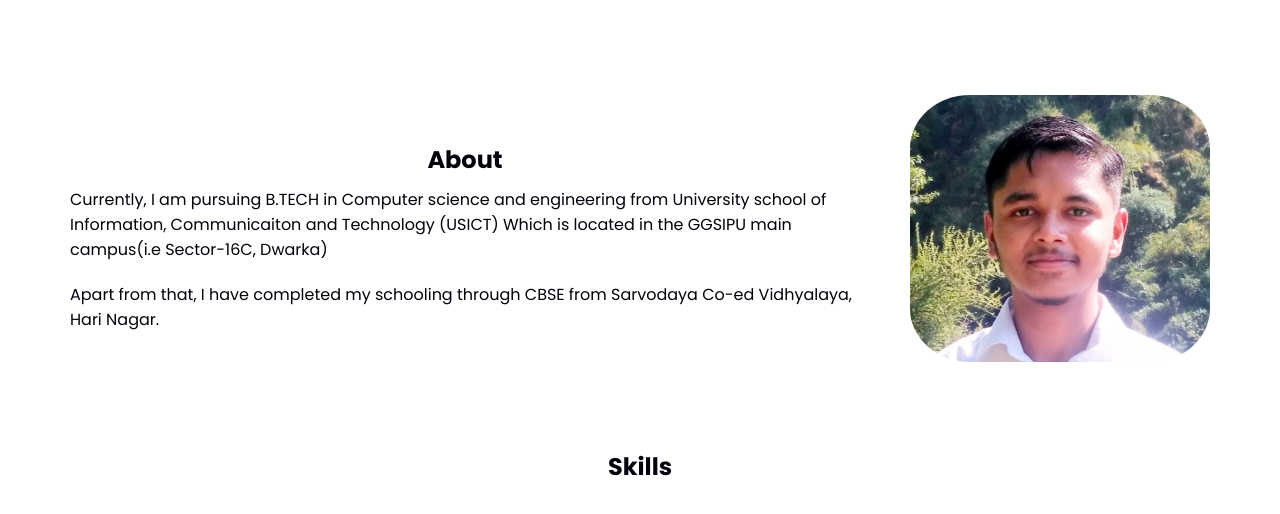
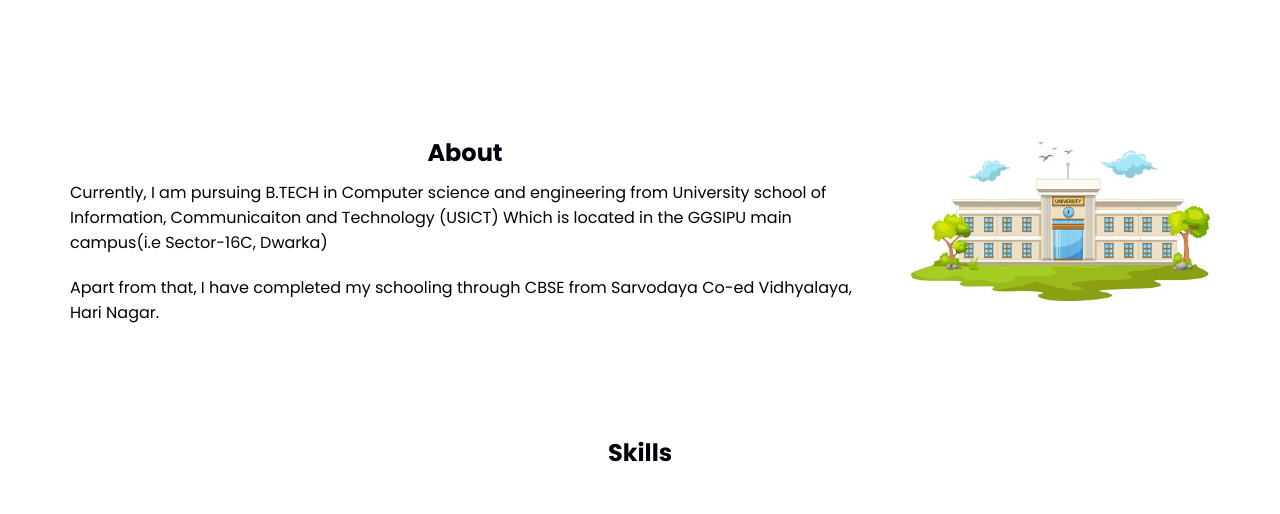
Before and after one commit to sid0000007/portfolio, a plain HTML site: page index.html in a window 1280 px wide. Shown: the part 546-1060 px from the top of the page. Drawn offline with Linux system fonts and the light colour scheme; files whose address does not match are found by name.

Commit message:
Update index.html

```diff
--- a/index.html
+++ b/index.html
@@ -76,7 +76,7 @@
 
 
             <div class="education-left">
-                <img class="sidd-image" src="/images/sidd-image03.png" alt="">
+                <img class="sidd-image" src="/images/college_1.jpg" alt="">
             </div>
 
 
```
